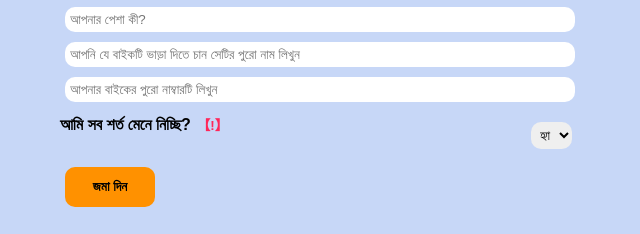
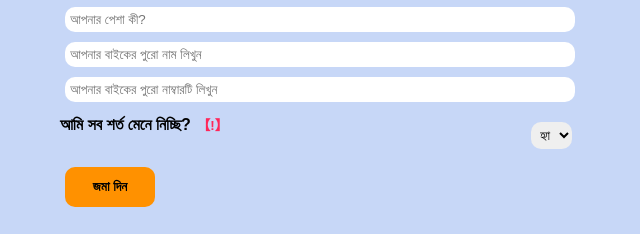
Before and after one commit to Sekhgroup/sirenapk, a plain HTML site: page index.html in a window 1280 px wide. Shown: the part 337-571 px from the top of the page, 320-960 px from the left. Drawn offline with Linux system fonts and the light colour scheme.

Commit message:
Update index.html

```diff
--- a/index.html
+++ b/index.html
@@ -35,7 +35,7 @@
                 minlength="2" maxlength="50">
               </div>
               <div>
-                <input type="text" class="occupation" name="occupation" id="occupation" placeholder="আপনি যে বাইকটি ভাড়া দিতে চান সেটির পুরো নাম লিখুন"
+                <input type="text" class="occupation" name="occupation" id="occupation" placeholder="আপনার বাইকের পুরো নাম লিখুন"
                 minlength="2" maxlength="50">
               </div>
               <div>
```
